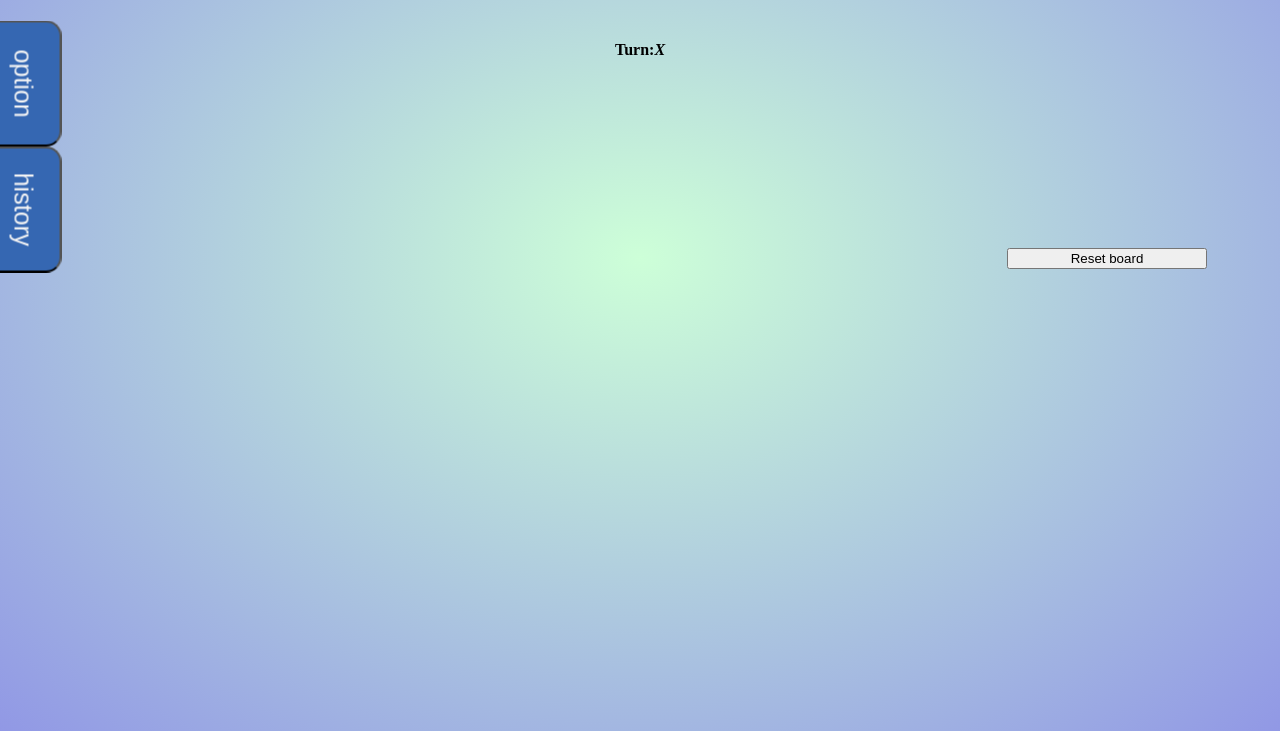
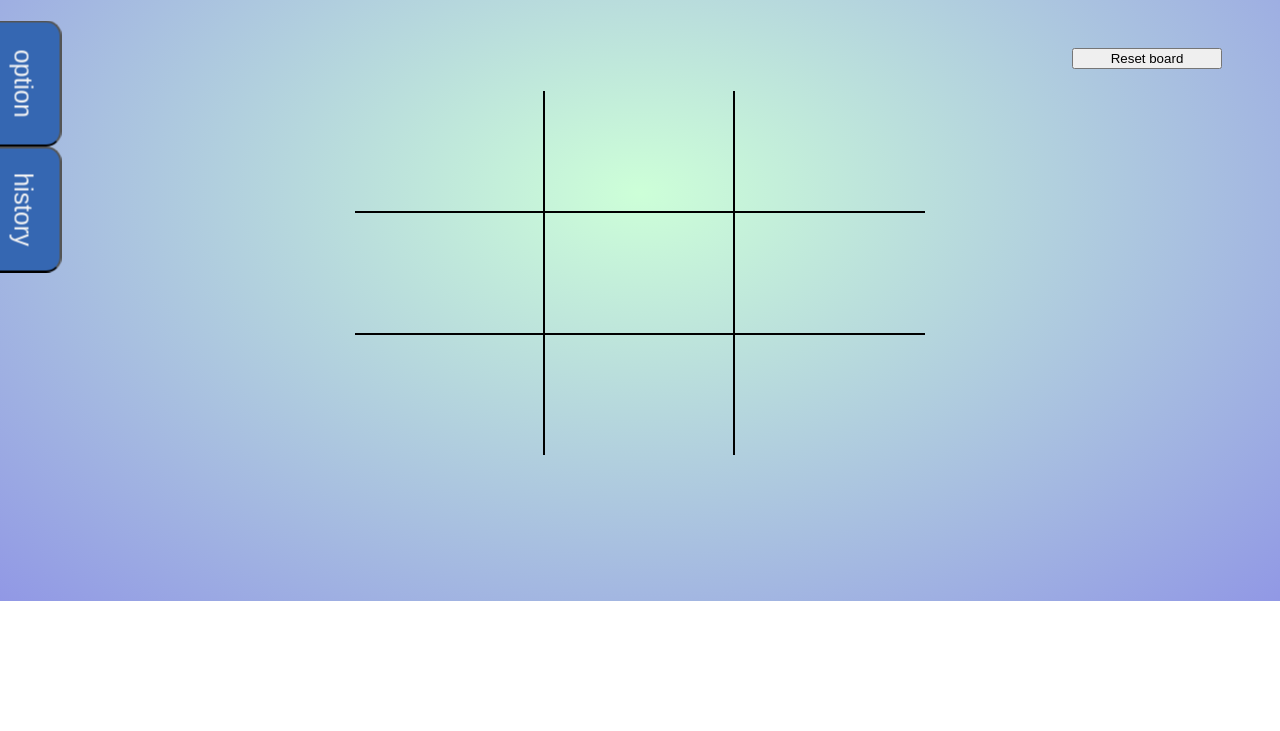
Before and after one commit to GabrielleHandy/TicTacToe, a plain HTML site: page index.html in a window 1280 px wide. Shown: the part 215-946 px from the top of the page. After the commit the page ends 816 px from the top, so only its background shows below. Drawn offline with Linux system fonts and the light colour scheme.

Commit message:
Working tic tac board

```diff
--- a/index.html
+++ b/index.html
@@ -7,6 +7,7 @@
     <link rel="stylesheet" href="style.css">
 </head>
 <body>
+    <div id="grid">
     <div id="option-history">
         <nav id="option-historyBtns">
             <button id="optionBtn">option</button>
@@ -21,14 +22,14 @@
     </div>
     <div id="mainContent">
         <h1 id="title">Tic Tac Toe</h1>
-        <h4 id="turn" class="">Turn:<em>X</em></h4>
+        <h2 id="turn" class="">Turn:<em id="player">X</em></h2>
         <div id="ticTacBoard"></div>
     </div>
     <div id="results">
         <h3 id="version">Version: <span id="versionType">Classic</span></h3>
         <button class="reset">Reset board</button>
     </div>
-
+</div>
 
     <script src="script.js"></script>
 </body>
--- a/script.js
+++ b/script.js
@@ -0,0 +1,69 @@
+//Tic tac toe grid
+const ticTacToe = document.querySelector("#ticTacBoard")
+class Player{
+    constructor(name = ""){
+        this.name =name
+        this.icon = "image.url"
+        this.stats = {win:0, loss: 0}
+    }
+    changeIcon(imageUrl){
+        this.icon = imageUrl
+    }
+    changeName(newName){
+        this.name = newName
+    }
+    updateStats(outcome){
+        if (outcome === "w") {
+            this.stats.win++
+        } else {
+            this.stats.lose++
+        }
+    }
+    displayStats(){
+        return this.stats
+    }
+}
+class Square {
+    constructor(column, row){
+        //column and row will tell where location is
+        this.column = column
+        this.row = row
+        this.player = null
+        this.element
+    }
+    clickGrid(player){
+        if(this.player){
+            return
+        }else(
+            this.player = player
+        )
+    }
+}
+class Board{
+    constructor(){
+        //if active board can be clicked
+        this.active = true
+        this.squares = {1:[], 2:[],3:[]}
+    }
+    makeBoard(){
+
+        for(let row = 1; row < 4; row++){
+            for(let column = 1; column < 4; column++){
+                let square = new Square(column, row)
+                let squareHtml = document.createElement("div")
+                squareHtml.className = `squareRow${row}  squareCol${column} square`
+                square.element = squareHtml
+                ticTacToe.appendChild(squareHtml)
+                this.squares[`${row}`].push(square)
+
+
+                squareHtml.addEventListener("click", ()=>{
+                    squareHtml.innerText = "works!"
+                })
+        }
+    }
+}
+}
+const gameBoard= new Board()
+gameBoard.makeBoard()
+console.log(gameBoard.squares)
--- a/style.css
+++ b/style.css
@@ -1,15 +1,21 @@
-body{
+html body{
+    background: radial-gradient(#cdffd8, #9198e5);
+    background-repeat: no-repeat;
+    height: 100vh;
+}
+
+
+
+#grid{
     display: grid;
     grid-template-columns: 200px 1fr 200px;
-    grid-template-rows: 3fr;
-    background: radial-gradient(#cdffd8, #9198e5);
-    background-repeat: no-repeat;
-    height:100vh;
-    padding: 65px;
+    grid-template-rows: 1fr 1fr 1fr;
+    height: 90%;
+    padding: 25px;
 }
 /* Buttons */
 #option-history{
-    grid-column: 1;
+    grid-column: 1/ 1;
     display: flex;
     flex-direction: row;
     grid-row: 1/3;
@@ -38,6 +44,11 @@ nav button{
 /* main content */
 #title{
     font-size: 65px;
+
+}
+#turn{
+    margin-bottom: 94px;
+    margin-top: -10px;
 }
 #mainContent{
     grid-column: 2;
@@ -45,19 +56,59 @@ nav button{
     flex-direction: column;
     text-align: center;
     grid-row: 1/ 3;
+    padding: 0 15%;
 }
 /* Tic Tac Board */
+#ticTacBoard{
+    display:grid;
+    grid-template-columns: repeat(3, 1fr);
+    grid-template-rows: repeat(3, 1fr);
+
+
+}
+.square{
+    height: 120px;
+}
+
+.squareRow1{
+    grid-row: 1/1;
+    border-bottom: 2px solid black;
+}
+
+.squareRow2{
+    grid-row: 2/2;
+    border-bottom: 2px solid black;
+}
+.squareRow3{
+    grid-row: 3/3;
+}
+.squareCol1{
+    grid-column: 1/1;
+    border-right: 2px solid black;
+}
+
+.squareCol2{
+    grid-column: 2/2;
+    border-right: 2px solid black;
+}
+.squareCol3{
+    grid-column: 3/3;
+}
+
+
+
 
 
 /* results */
 #results{
-    grid-column: 3;
+    grid-column: 3/3;
     display: flex;
     flex-direction: column;
     text-align: center;
     grid-row: 1/ 3;
     justify-content: center;
     align-items: stretch;
+    padding: 0 25px;
 }
 #version{
     position: fixed;
```
